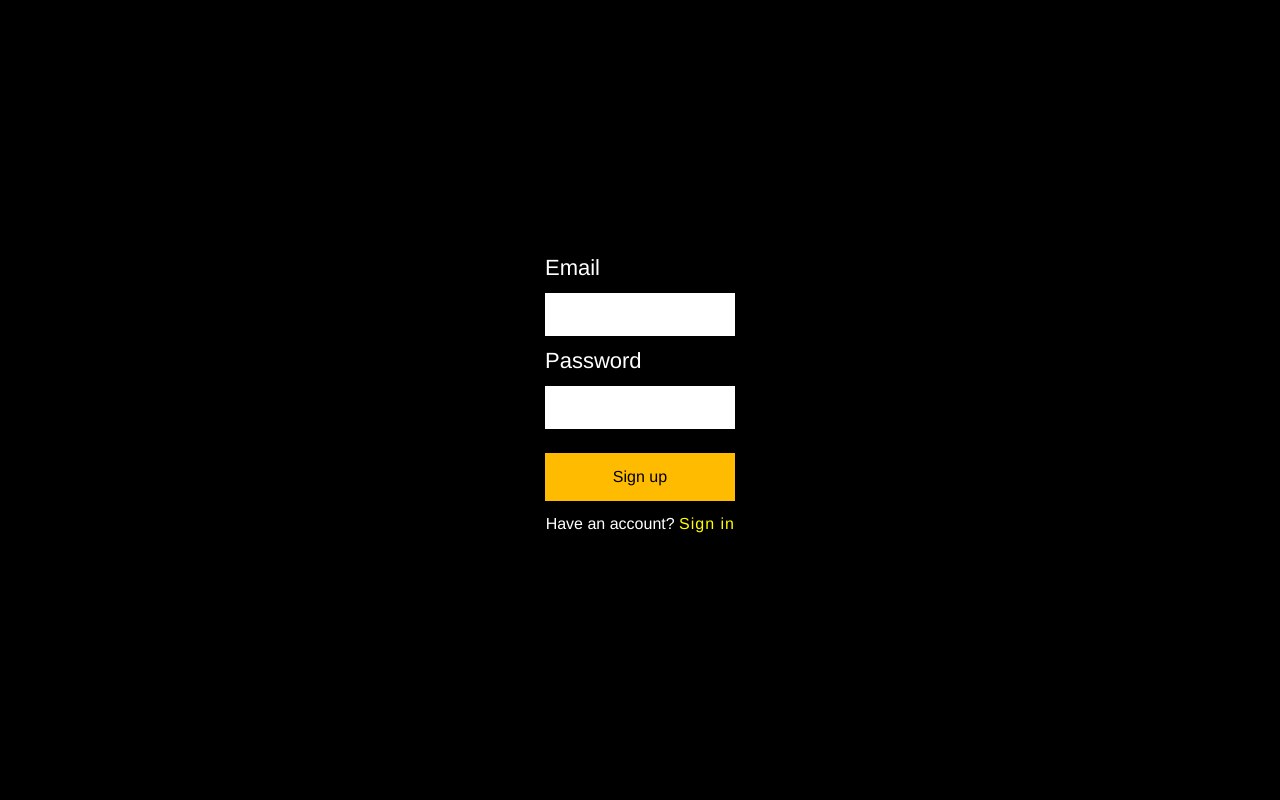
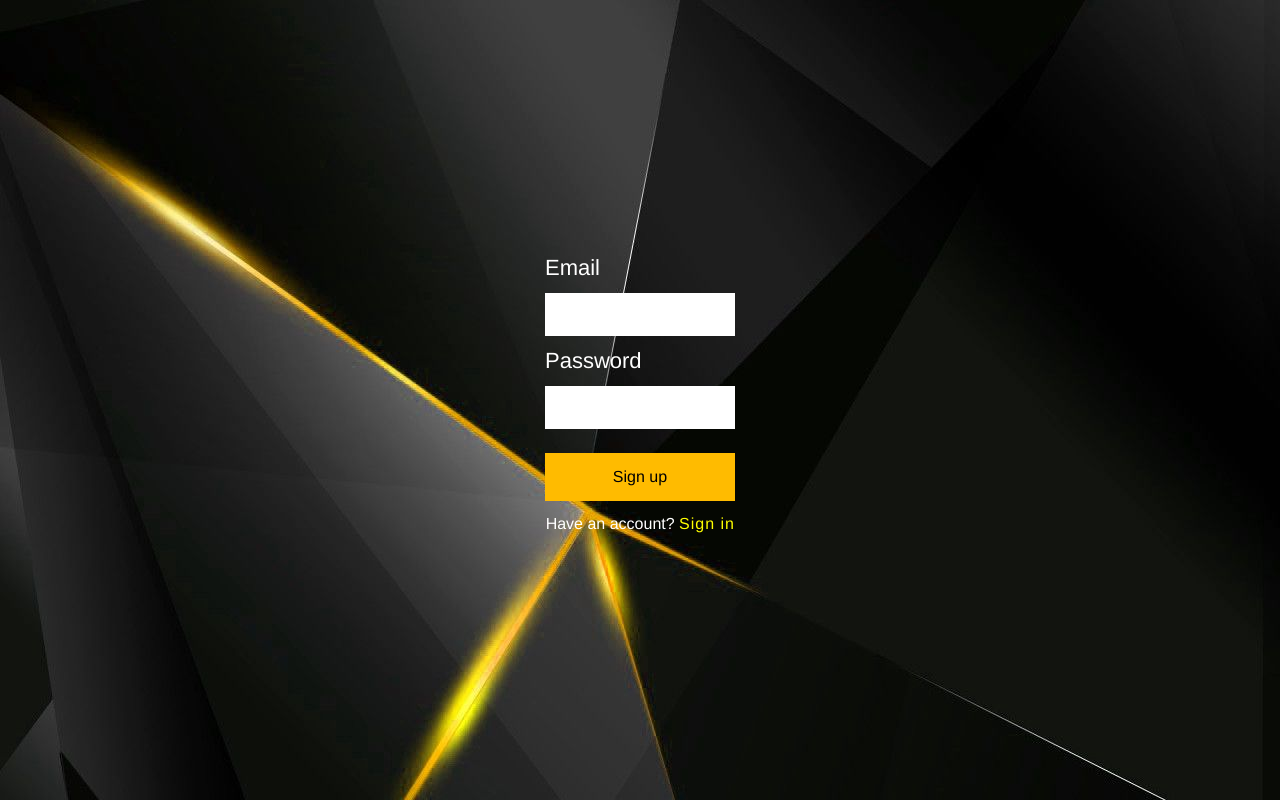
Before and after one commit to kdurkin3/COSC484Group5Project, a React (Create React App) app: page / in a window 1280 px wide. Built offline with nearby package versions, Linux system fonts and the light colour scheme.

Commit message:
added background

```diff
--- a/src/App.css
+++ b/src/App.css
@@ -6,7 +6,7 @@
 .login {
   min-height: 100vh;
   padding: 0 20px;
-  background: black;
+  background-image: url("themebackground.jpg");
   display: flex;
 }
 
```
Also changed, not shown: src/themebackground.jpg (added).
